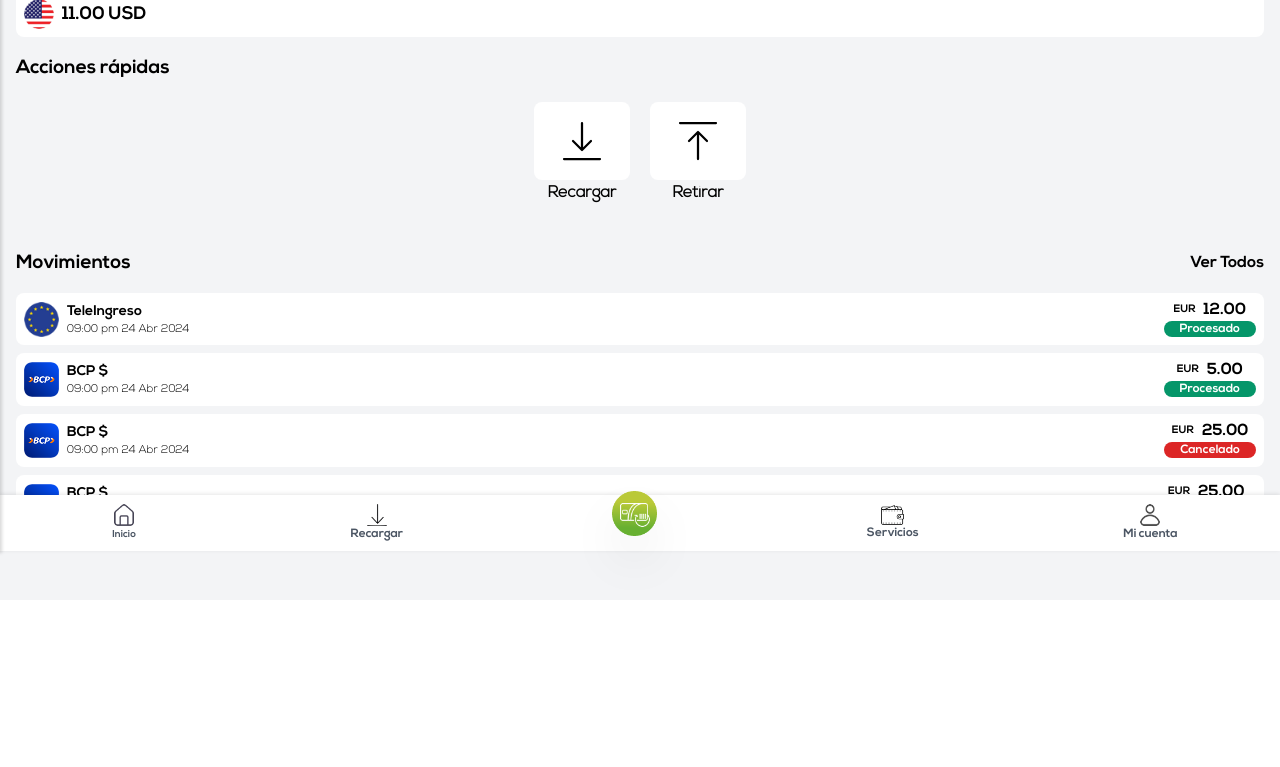
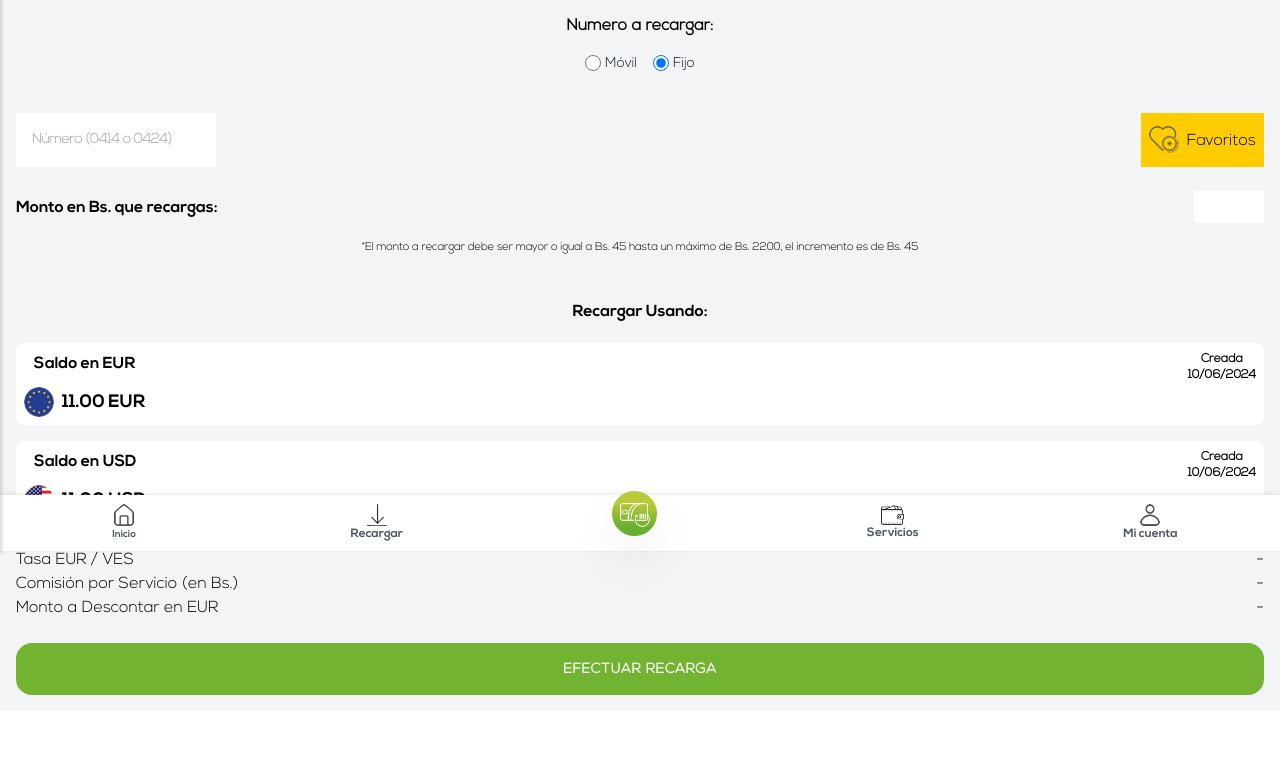
Before and after one commit to EmAMaz/mockup-remesas365, a website: page index.html in a window 1280 px wide. Shown: the part 249-1016 px from the top of the page. Before the commit the page ends 849 px from the top, so only its background shows below. Drawn offline with nearby package versions, Linux system fonts and the light colour scheme.

Commit message:
added page recarga

```diff
--- a/controllerTabs.js
+++ b/controllerTabs.js
@@ -46,7 +46,8 @@ document.addEventListener("DOMContentLoaded", () => {
   console.log("dsad")
   const template = document.getElementById("serviciosComponent");
 
-  mountComponent(homeComponent);
+  // mountComponent(homeComponent);
+  mountComponent(accionServicioComponent);
   controllerHome.addEventListener("click", () => {
     if (!controllerHome.classList.contains("button")) {
       controllerRecarga.classList.remove("button");
--- a/index.html
+++ b/index.html
@@ -436,40 +436,88 @@
       </template>
 
       <template id="accionServicioComponent">
-        <div class="p-4">
+        <div class="p-4 flex flex-col gap-6 mb-14">
 
-          <div>
-            <div class="items-center flex justify-center bg_card-services" style="border-radius: 100%;overflow: hidden; width: 120px;height: 120px;"><img src="./public/servicios/logomovistar.png" class="object-contain" alt=""></div>
-            <div>
-              <span>Numero a recargar: </span>
+          <div class="flex flex-col items-center">
+            <div class="items-center flex justify-center my-4 bg_card-services" style="border-radius: 100%;overflow: hidden; width: 120px;height: 120px;"><img src="./public/servicios/logomovistar.png" class="object-contain" alt=""></div>
+            <div class="text-center">
+              <span class="font-bold">Numero a recargar: </span>
+              <div class="mx-auto p-4 item-center justify-center flex gap-4">
 
-              <div class="mx-auto p-4 item-center justify-center flex">
-
-                <!--checkbox start-->
-                <div>
-                  <input class="hidden" type="checkbox" id="check-round01" checked>
-                  <label class="flex items-center h-10 px-2 rounded cursor-pointer" for="check-round01">
-                    <span class="checkbox-inner flex items-center justify-center w-5 h-5 text-transparent border-2 border-gray-300 rounded-full">
-                    </span>
-                    <span class="mx-4">Móvil</span>
-                  </label>
+                <div class="flex items-center gap-1">
+                  <input id="default-radio-1" type="radio" value="" name="default-radio" class="w-4 h-4 text-blue-600 bg-gray-100 border-gray-300">
+                  <label for="default-radio-1" class="ms-2 text-sm font-medium text-gray-900 dark:text-gray-300">Móvil</label>
                 </div>
-                <!--checkbox end-->
-
-                <!--checkbox start-->
-                <div>
-                  <input class="hidden" type="checkbox" id="check-round02">
-                  <label class="flex items-center h-10 px-2 rounded cursor-pointer" for="check-round02">
-                    <span class="checkbox-inner flex items-center justify-center w-5 h-5 text-transparent border-2 border-gray-300 rounded-full">
-                    </span>
-                    <span class="mx-4">Fijo</span>
-                  </label>
+                <div class="flex items-center gap-1">
+                  <input checked id="default-radio-2" type="radio" value="" name="default-radio" class="w-4 h-4 text-blue-600 bg-gray-100 border-gray-300">
+                  <label for="default-radio-2" class="ms-2 text-sm font-medium text-gray-900 dark:text-gray-300">Fijo</label>
                 </div>
-                <!--checkbox end-->
 
               </div>
-
             </div>
+          </div>
+          <div class="flex justify-between gap-2">
+            <input type="text" class="p-4 text_small" placeholder="Número (0414 o 0424)" style="letter-spacing: -0.05em;">
+            <div class="flex btn_favoritos items-center p-2 gap-2" style="width: max-content;">
+              <img class="object-contain" width="30px" height="25px" src="/public/servicios/FAVORITOS.png" alt="">
+              <span class="" style="width: min-content;">Favoritos</span>
+            </div>
+          </div>
+          <div class="flex flex-col gap-4 mb-5">
+            <div class="flex items-center justify-between">
+              <span class="nexa_bold" style="height: min-content;">Monto en Bs. que recargas: </span>
+              <input type="number" style="width: 70px;" class="text-2xl">
+            </div>
+            <span class="text-center" style="font-size: 0.7em; letter-spacing: -0.02em;">*El monto a recargar debe ser mayor o igual a Bs. 45 hasta un máximo de Bs. 2200, el incremento es de Bs. 45</span>
+          </div>
+          <div class="flex flex-col text-center">
+            <h3 class="nexa_bold mb-5">Recargar Usando:</h3>
+            <div class="flex flex-col gap-4">
+              <div class="flex justify-between p-2 bg-white rounded-lg border-white box-shadow:rgba(0, 0, 0, 0.15) 1.95px 1.95px 2.6px; focused-btn">
+              <div class="flex flex-col">
+                <span class="nexa_bold"
+                  >Saldo en EUR</span
+                >
+                <div class="flex items-center gap-2 pt-3">
+                  <img src="./public/eurmon.png" width="30" height="30" alt="" />
+                  <span class="nexa_bold text-lg">11.00 EUR</span>
+                </div>
+              </div>
+              <div
+                class="flex flex-col font-semibold text-zinc-700 text-xs text-center"
+              >
+                <span>Creada</span>
+                <span>10/06/2024</span>
+              </div>
+              </div>
+              <div class="flex justify-between p-2 bg-white rounded-lg border-white box-shadow:rgba(0, 0, 0, 0.15) 1.95px 1.95px 2.6px; focused-btn">
+                <div class="flex flex-col">
+                  <span class="nexa_bold"
+                    >Saldo en USD</span
+                  >
+                  <div class="flex items-center gap-2 pt-3">
+                    <img src="./public/dolmon.png" width="30" height="30" alt="" />
+                    <span class="nexa_bold text-lg">11.00 USD</span>
+                  </div>
+                </div>
+                <div
+                  class="flex flex-col font-semibold text-zinc-700 text-xs text-center"
+                >
+                  <span>Creada</span>
+                  <span>10/06/2024</span>
+                </div>
+              </div>
+            </div>
+          </div>
+          <div>
+            <ul>
+              <li class="flex justify-between"><span>Tasa EUR / VES</span><span>-</span></li>
+              <li class="flex justify-between"><span>Comisión por Servicio (en Bs.)</span><span>-</span></li>
+              <li class="flex justify-between"><span>Monto a Descontar en EUR</span><span>-</span></li>
+            </ul>
+          </div>
+          <div>
+            <button class="bg-btn-recarga text-white text-sm font-bold p-4 rounded-2xl w-full" style="letter-spacing: 0.05em;">EFECTUAR RECARGA</button>
           </div>
         </div>
       </template>
@@ -571,7 +619,7 @@
                 <span class="nexa_bold" style="font-size: 0.7em; text-wrap: nowrap;">Modo Luz</span>
                 <div class='toggle-switch'>
                   <label class="label">
-                      <input type="checkbox">
+                      <input class="input" type="checkbox">
                       <span class="slider"></span>
                   </label>
               </div>
--- a/styles.css
+++ b/styles.css
@@ -18,7 +18,9 @@
   --bg-green: #0c4900;
   --bg-fondo: #f3f4f6;
   --bg-menu-bottom: #7fb733;
+  --btn-favoritos: #FFCC00;
   --text-color: #000;
+  --btn-recarga: #72B432;
 }
 body {
   margin: 0;
@@ -40,6 +42,12 @@ a {
 }
 .bg_card-services{
   background: var(--bg-card);
+}
+.btn_favoritos {
+  background-color: var(--btn-favoritos);
+}
+.bg-btn-recarga{
+  background-color: var(--btn-recarga);
 }
 .text__nowrap {
   text-wrap: nowrap;
@@ -450,7 +458,7 @@ a {
   top: 1px;
 }
 input[type="checkbox"] + label span:first-of-type {
-  background-color: #c3c3c3;
+  background-color: #fff;
   border-color: #000;
 }
 input[type="checkbox"]:checked + label span:first-of-type {
--- a/switch.css
+++ b/switch.css
@@ -17,7 +17,7 @@
   cursor: pointer;
 }
 
-input {
+.input {
   position: absolute;
   display: none;
 }
```
